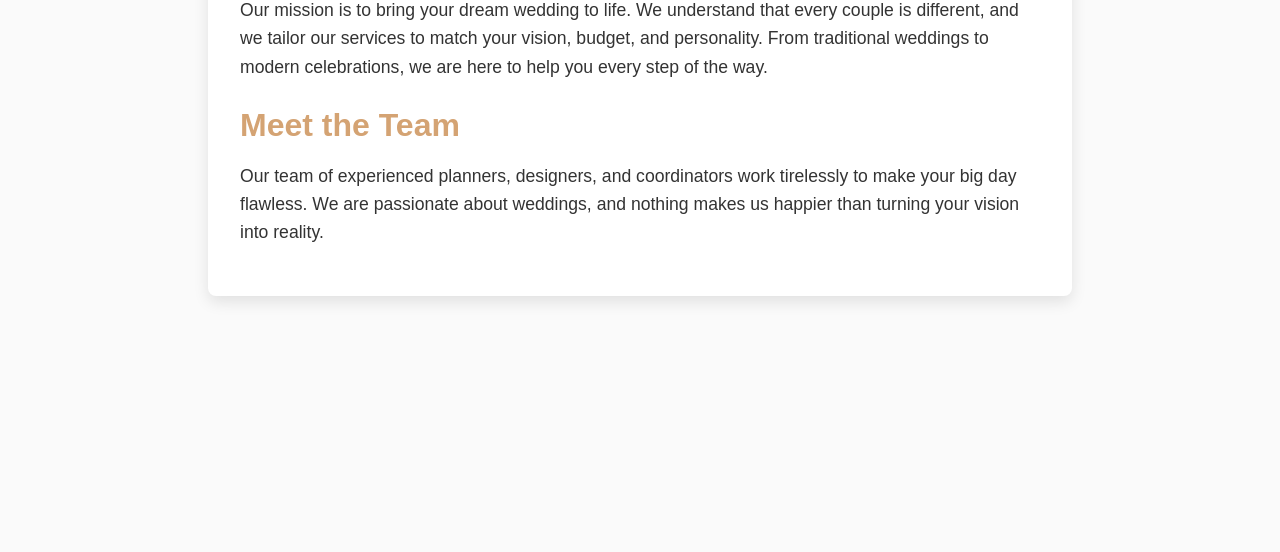
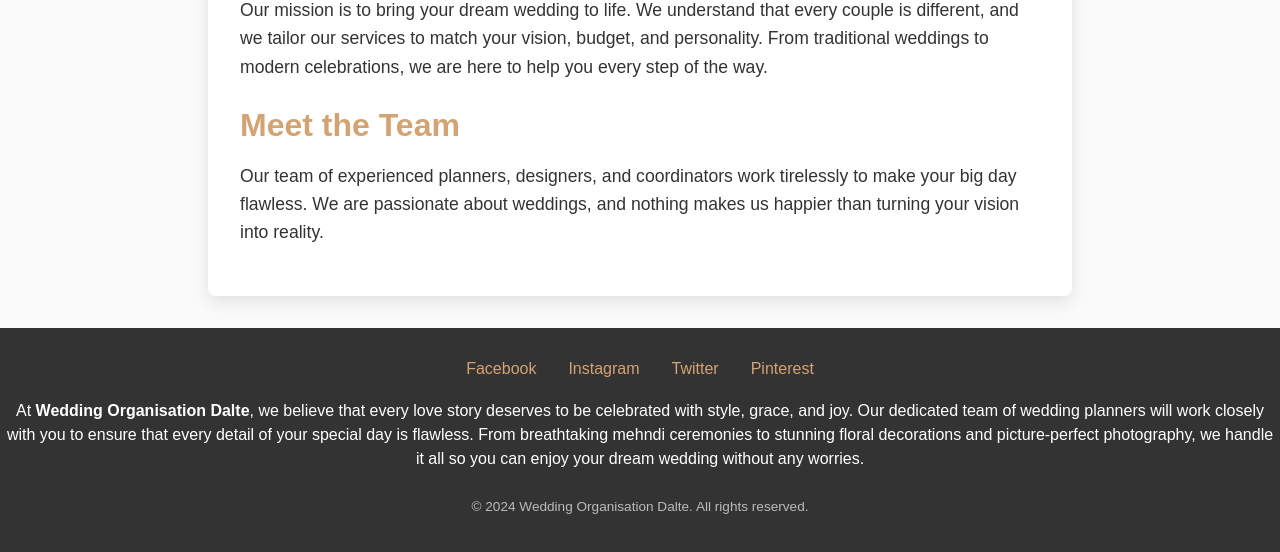
Before and after one commit to aqsas1/Dalte, a plain HTML site: page about.html in a window 1280 px wide. Shown: the part 664-1216 px from the top of the page. Before the commit the page ends 992 px from the top, so only its background shows below. Drawn offline with Linux system fonts and the light colour scheme.

Commit message:
Update about.html

```diff
--- a/about.html
+++ b/about.html
@@ -102,6 +102,21 @@
         <h2>Meet the Team</h2>
         <p>Our team of experienced planners, designers, and coordinators work tirelessly to make your big day flawless. We are passionate about weddings, and nothing makes us happier than turning your vision into reality.</p>
     </section>
-
+ <!-- Footer Section -->
+    <footer>
+        <div class="social-media">
+            <a href="https://facebook.com" target="_blank">Facebook</a>
+            <a href="https://instagram.com" target="_blank">Instagram</a>
+            <a href="https://twitter.com" target="_blank">Twitter</a>
+            <a href="https://pinterest.com" target="_blank">Pinterest</a>
+        </div>
+        <p>
+            At <strong>Wedding Organisation Dalte</strong>, we believe that every love story deserves to be celebrated with style, grace, and joy.
+            Our dedicated team of wedding planners will work closely with you to ensure that every detail of your special day is flawless. From
+            breathtaking mehndi ceremonies to stunning floral decorations and picture-perfect photography, we handle it all so you can enjoy your
+            dream wedding without any worries.
+        </p>
+        <p class="copyright">&copy; 2024 Wedding Organisation Dalte. All rights reserved.</p>
+    </footer>
 </body>
 </html>
```
